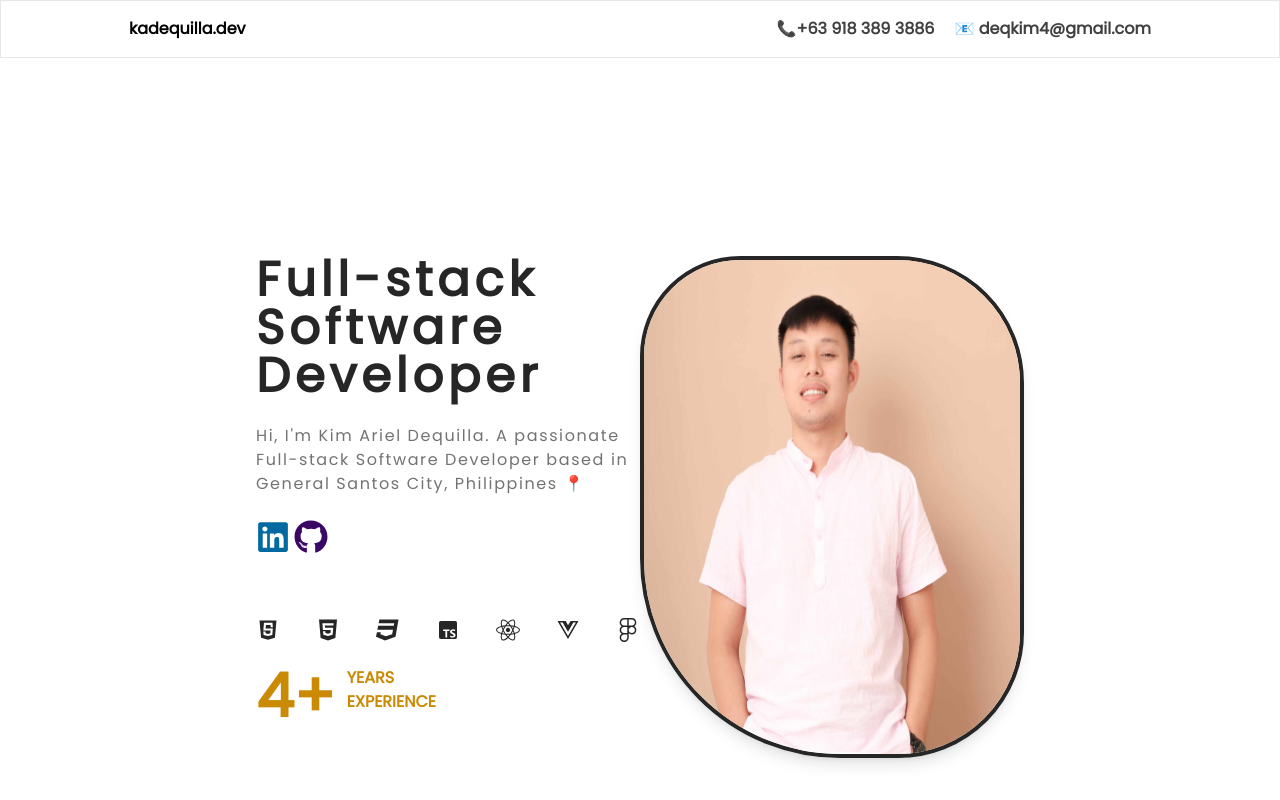
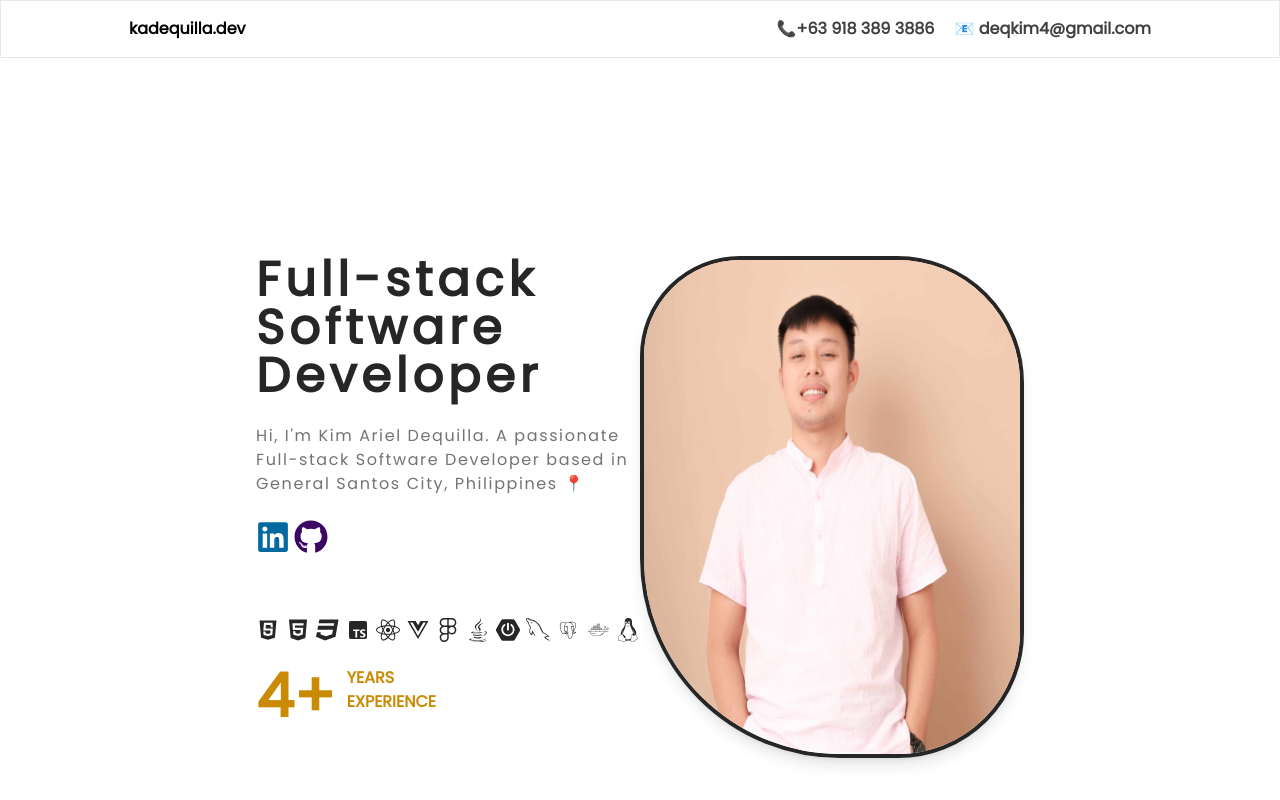
Before and after one commit to dequilla3/kadequilla, a Next.js app: page / in a window 1280 px wide. Shown: the top 800 px of the page. Built offline with nearby package versions, Linux system fonts and the light colour scheme.

Commit message:
feat: implement intersection obserevr API

```diff
--- a/app/components/sections/AboutMe.tsx
+++ b/app/components/sections/AboutMe.tsx
@@ -1,11 +1,23 @@
+"use client";
+
 import { FaDesktop, FaMobile, FaWebAwesome } from "react-icons/fa6";
+import { useInView } from "react-intersection-observer";
 
 export default function AboutMe() {
+  const { ref, inView } = useInView({
+    triggerOnce: false, // Trigger only once
+    threshold: 0.5,
+  });
+
   return (
     <div className="sm:py-16 md:py-32 md:px-64 bg-neutral-100 rounded-t-3xl">
       <div className="md:flex">
-        <div className="md:w-1/2 sm:px-8 sm:pb-8 md:pb-0 md:px-0">
-          <div className="shadow flex md:w-80 py-6 px-4 bg-white rounded-lg mb-5">
+        <div ref={ref} className="md:w-1/2 sm:px-8 sm:pb-8 md:pb-0 md:px-0">
+          <div
+            className={`shadow flex md:w-80 py-6 px-4 bg-white rounded-lg mb-5 ${
+              inView ? "animate-left-1s" : "opacity-0"
+            }`}
+          >
             <FaWebAwesome
               size={32}
               className="rounded-full bg-rose-500 p-2 text-white mr-3"
@@ -16,7 +28,11 @@ export default function AboutMe() {
             </div>
           </div>
 
-          <div className="shadow flex md:w-80 py-6 px-4 bg-white rounded-lg mb-5">
+          <div
+            className={`shadow flex md:w-80 py-6 px-4 bg-white rounded-lg mb-5 ${
+              inView ? "animate-left-1-5s" : "opacity-0"
+            }`}
+          >
             <FaMobile
               size={32}
               className="rounded-full bg-blue-600 p-2 text-white mr-3"
@@ -27,7 +43,11 @@ export default function AboutMe() {
             </div>
           </div>
 
-          <div className="shadow flex md:w-80 py-6 px-4 bg-white rounded-lg mb-5">
+          <div
+            className={`shadow flex md:w-80 py-6 px-4 bg-white rounded-lg mb-5 ${
+              inView ? "animate-left-2s" : "opacity-0"
+            }`}
+          >
             <FaDesktop
               size={32}
               className="rounded-full bg-yellow-600 p-2 text-white mr-3"
@@ -52,7 +72,11 @@ export default function AboutMe() {
             solutions.
           </div>
 
-          <div className="flex sm:justify-center md:justify-normal">
+          <div
+            className={`flex sm:justify-center md:justify-normal ${
+              inView ? "animate-right" : "opacity-0"
+            }`}
+          >
             <div className="text-center mr-8 rounded-xl border p-4">
               <div className="text-3xl font-bold">7+</div>
               <div className="text-xs">Projects Completed</div>
--- a/app/components/sections/HeroSection.tsx
+++ b/app/components/sections/HeroSection.tsx
@@ -2,7 +2,7 @@
 
 import Image from "next/image";
 import { BiLogoTypescript } from "react-icons/bi";
-import { DiJavascript } from "react-icons/di";
+import { DiDocker, DiJavascript, DiMysql, DiPostgresql } from "react-icons/di";
 import {
   FaCss3,
   FaFigma,
@@ -12,6 +12,9 @@ import {
   FaReact,
   FaVuejs,
 } from "react-icons/fa";
+import { FaJava, FaLinux } from "react-icons/fa6";
+import { GrMysql } from "react-icons/gr";
+import { SiSpringboot } from "react-icons/si";
 
 export default function HeroSection() {
   const techIconSize = 24;
@@ -44,27 +47,19 @@ export default function HeroSection() {
             Tech Stacks
           </div>
           <div className="flex md:justify-between sm:justify-evenly w-full">
-            <a href="">
             <DiJavascript size={techIconSize} />
-            </a>
-            <a href="">
             <FaHtml5 size={techIconSize} />
-            </a>
-            <a href="">
             <FaCss3 size={techIconSize} />
-            </a>
-            <a href="">
             <BiLogoTypescript size={techIconSize} />
-            </a>
-            <a href="">
             <FaReact size={techIconSize} />
-            </a>
-            <a href="">
             <FaVuejs size={techIconSize} />
-            </a>
-            <a href="">
             <FaFigma size={techIconSize} />
-            </a>
+            <FaJava size={techIconSize} />
+            <SiSpringboot size={techIconSize} />
+            <GrMysql size={techIconSize} />
+            <DiPostgresql size={techIconSize} />
+            <DiDocker size={techIconSize} />
+            <FaLinux size={techIconSize} />
           </div>
         </div>
 
--- a/app/globals.css
+++ b/app/globals.css
@@ -67,3 +67,45 @@
 .my-bg {
   background: #e6c1a7;
 }
+
+/* Define the keyframes for the animation */
+@keyframes slideInFromRight {
+  0% {
+    transform: translateX(300px); /* Start position */
+    opacity: 0; /* Optional: start with element invisible */
+  }
+  100% {
+    transform: translateX(0); /* End position */
+    opacity: 1; /* Optional: end with element fully visible */
+  }
+}
+
+@keyframes slideInFromLeft {
+  0% {
+    transform: translateX(-300px);
+    opacity: 0;
+  }
+
+  100% {
+    transform: translateX(0);
+    opacity: 1;
+  }
+}
+
+/* Apply the animation to an element */
+.animate-right {
+  animation: slideInFromRight 1s ease-out; /* Adjust duration and easing as needed */
+}
+
+/* Apply the animation to an element */
+.animate-left-1s {
+  animation: slideInFromLeft 1s ease-out; /* Adjust duration and easing as needed */
+}
+
+.animate-left-1-5s {
+  animation: slideInFromLeft 1.5s ease-out; /* Adjust duration and easing as needed */
+}
+
+.animate-left-2s {
+  animation: slideInFromLeft 2s ease-out; /* Adjust duration and easing as needed */
+}
--- a/package.json
+++ b/package.json
@@ -12,7 +12,8 @@
     "next": "14.2.5",
     "react": "^18",
     "react-dom": "^18",
-    "react-icons": "^5.3.0"
+    "react-icons": "^5.3.0",
+    "react-intersection-observer": "^9.13.0"
   },
   "devDependencies": {
     "@types/node": "^20",
```
Also changed, not shown: 1 other file (tests, documents, lock files or other folders). Lines whose indentation alone changed are shown as unchanged.
